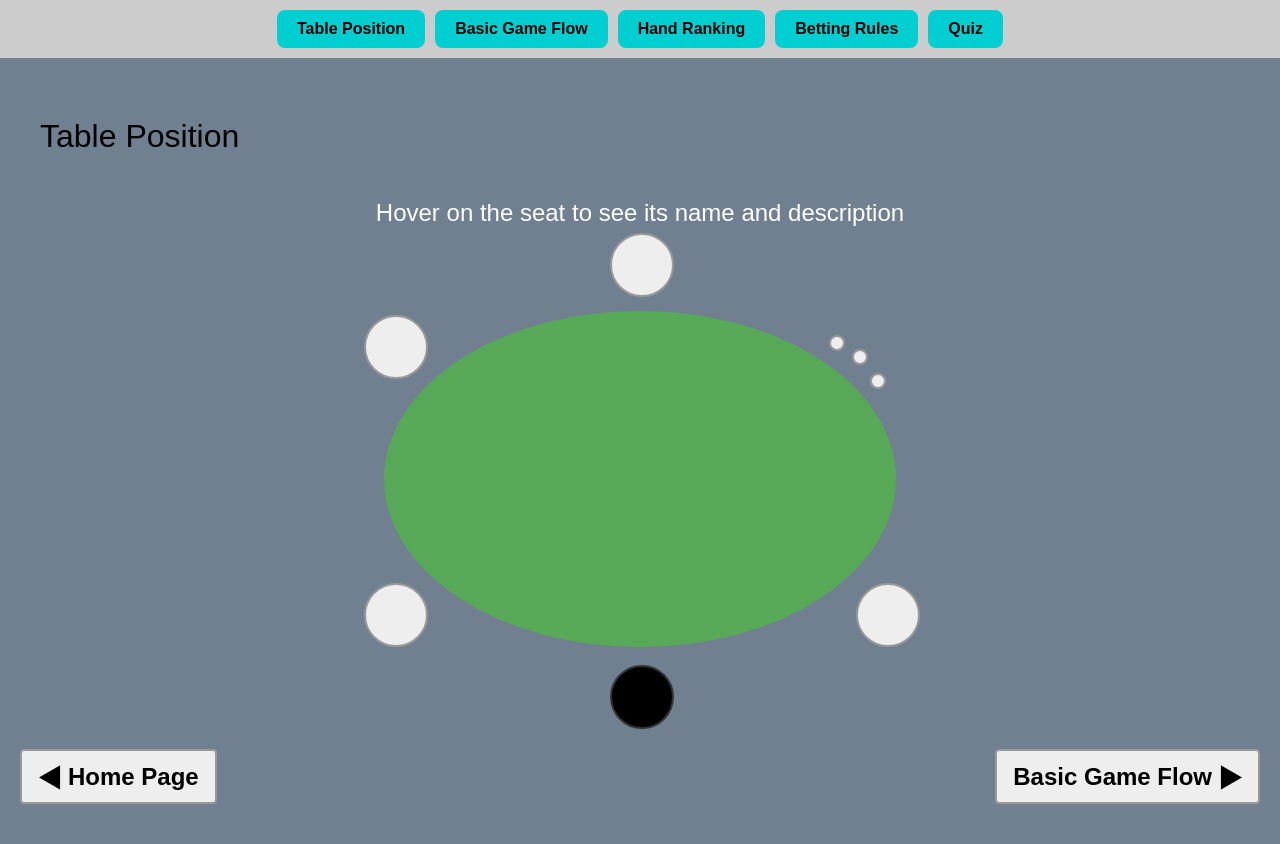
After one commit to GMNBNBNB/4710UI, a Flask app: page /table_position in a window 1280 px wide. The commit adds this page. Run offline with Flask 3, Linux system fonts and the light colour scheme.

Commit message:
table position 页面

```diff
--- a/main.py
+++ b/main.py
@@ -14,5 +14,13 @@ def learning():
 def test():
     return render_template('test.html')
 
+@app.route('/table_position')
+def table_position():
+    return render_template('table_position.html')
+
+@app.route('/basic_game_flow')
+def basic_game_flow():
+    return render_template('basic_game_flow.html')
+
 if __name__ == '__main__':
     app.run(debug=True)
--- /dev/null
+++ b/static/css/nav-arrows.css
@@ -0,0 +1,28 @@
+.nav-arrows {
+  display: flex;
+  justify-content: space-between;
+  align-items: center;
+  margin-top: 30px;
+}
+.nav-arrows a {
+    text-decoration: none;
+    color: #000;
+    background-color: #eee;
+    padding: 8px 16px;
+    border: 2px solid #999;
+    border-radius: 4px;
+    font-weight: bold;
+    display: inline-flex;
+    align-items: center;
+}
+/* 左箭头 */
+.nav-arrows a.prev::before {
+    content: "◀";
+    margin-right: 6px;
+    /* position: static; 伪元素默认就是 static，不用写 */
+}
+/* 右箭头 */
+.nav-arrows a.next::after {
+    content: "▶";
+    margin-left: 6px;
+}
--- a/templates/learning.html
+++ b/templates/learning.html
@@ -32,7 +32,7 @@
     <h1>Learning Page</h1>
 </body>
 <div class="learning-container">
-    <a class="learning-btn">Table Position</a>
+    <a class="learning-btn" href="{{ url_for('table_position') }}">Table Position</a>
     <a class="learning-btn">Basic Game Flow</a>
     <a class="learning-btn">Hand Ranking</a>
     <a class="learning-btn">Betting Rules</a>
--- a/templates/nav.html
+++ b/templates/nav.html
@@ -4,8 +4,16 @@
   <meta charset="UTF-8" />
   <meta name="viewport" content="width=device-width, initial-scale=1.0"/>
   <title>{% block title %}nav bar{% endblock %}</title>
+  <link rel="stylesheet" href="{{ url_for('static', filename='css/nav-arrows.css') }}">
   <style>
-    body { margin: 0; font-family: Arial, sans-serif; }
+    html, body {
+      margin: 0;
+      padding: 0;
+      height: 100vh;
+      display: flex;
+      flex-direction: column;
+      font-family: Arial, sans-serif;
+    }
     .nav {
       background-color: #ccc;
       padding: 10px;
@@ -27,11 +35,13 @@
       color: #fff;
     }
     .content {
+      flex: 1;
       background-color: #708090;
       color: #fff;
       padding: 40px 20px;
       text-align: center;
       font-size: 1.5rem;
+      position: relative;
     }
     {% block extra_style %}{% endblock %}
   </style>
--- /dev/null
+++ b/templates/table_position.html
@@ -0,0 +1,182 @@
+{# templates/table_position.html #}
+{% extends "nav.html" %}
+
+{% block title %}Table Position{% endblock %}
+
+{% block extra_style %}
+  {{ super() }}
+
+  /* 整体标题 */
+  .table-title {
+    text-align: left;
+    background-color: #708090;
+    padding: 20px;
+    font-size: 2rem;
+    color: #000;
+    margin-bottom: 20px;
+  }
+
+  /* 牌桌容器 */
+  .table-container {
+    position: relative;
+    width: 80vw;
+    height: 60vh;
+    margin: 0 auto;
+  }
+  /* 绿色牌桌 */
+  .table-container .table {
+    position: absolute;
+    top: 50%;
+    left: 50%;
+    width: 50%;
+    height: 70%;
+    background-color: #57a957;
+    border-radius: 50%;
+    transform: translate(-50%, -50%);
+  }
+
+  /* 通用座位圆圈样式 */
+  .seat-container {
+    position: absolute;
+    cursor: pointer;
+    width: 60px;
+    height: 60px;
+  }
+  .seat-container .seat {
+    width: 60px;
+    height: 60px;
+    background-color: #eee;
+    border: 2px solid #999;
+    border-radius: 50%;
+  }
+  /* dealer的圆圈大一些，颜色改为黑色 */
+  .seat-container.dealer .seat {
+    background-color: #000;
+    border-color: #333;
+  }
+  .seat-container .tooltip {
+    visibility: hidden;
+    position: absolute;
+    top: -8px;
+    left: 50%;
+    transform: translate(-50%, -100%);
+    background-color: #f5f5f5;
+    color: #333;
+    padding: 8px;
+    border: 1px solid #ccc;
+    border-radius: 4px;
+    font-size: 0.9rem;
+    line-height: 1.3;
+    text-align: left;
+    white-space: normal;
+    width: 200px;
+    z-index: 10;
+  }
+  .seat-container:hover .tooltip {
+    visibility: visible;
+  }
+  .seat-container:hover .seat {
+    background-color: #FFD700; /* 金黄色 */
+  }
+
+  /* 调整成更居中的百分比 */
+  .under-the-gun {
+    top: 5%;
+    left: 50%;
+    transform: translate(-50%, -50%);
+  }
+  .big-blind {
+    left: 26%;
+    top: 22%;
+    transform: translate(-50%, -50%);
+  }
+  .small-blind {
+    left: 26%;
+    top: 78%;
+    transform: translate(-50%, -50%);
+  }
+  .dealer {
+    bottom: 5%;
+    left: 50%;
+    transform: translate(-50%, 50%);
+  }
+  .cutoff {
+    right: 26%;
+    top: 78%;
+    transform: translate(50%, -50%);
+  }
+
+  /* 右侧点点点 */
+  .seat-dot {
+    position: absolute;
+    width: 12px; height: 12px;
+    background-color: #eee;
+    border: 2px solid #999;
+    border-radius: 50%;
+  }
+  .dot1 { right: 30%; top: 20%; }
+  .dot2 { right: 27.7%; top: 23%; }
+  .dot3 { right: 26%; top: 28%; }
+
+{% endblock %}
+
+{% block content %}
+  <div class="table-title">Table Position</div>
+
+  <p style="text-align:center; color:#fff; margin-bottom:12px; font-size:1.5rem;">
+    Hover on the seat to see its name and description
+  </p>
+
+  <div class="table-container">
+    <div class="table"></div>
+
+    <div class="seat-container dealer">
+      <div class="seat"></div>
+      <div class="tooltip">
+        <strong>Dealer / Button</strong><br/>
+        Acts last on all post‑flop rounds and controls the deal.
+      </div>
+    </div>
+
+    <div class="seat-container small-blind">
+      <div class="seat"></div>
+      <div class="tooltip">
+        <strong>Small Blind</strong><br/>
+        Posts half of the big blind before cards are dealt.
+      </div>
+    </div>
+
+    <div class="seat-container big-blind">
+      <div class="seat"></div>
+      <div class="tooltip">
+        <strong>Big Blind</strong><br/>
+        Posts forced full blind bet before cards are dealt.
+      </div>
+    </div>
+
+    <div class="seat-container under-the-gun">
+      <div class="seat"></div>
+      <div class="tooltip">
+        <strong>Under The Gun</strong><br/>
+        First to act pre‑flop, often a tough early position.
+      </div>
+    </div>
+
+    <div class="seat-container cutoff">
+      <div class="seat"></div>
+      <div class="tooltip">
+        <strong>Cut‑off</strong><br/>
+        One seat right of the button—late position with fewer players to act.
+      </div>
+    </div>
+
+    <div class="seat-dot dot1"></div>
+    <div class="seat-dot dot2"></div>
+    <div class="seat-dot dot3"></div>
+  </div>
+
+  <div class="nav-arrows">
+    <a href="{{ url_for('learning') }}" class="prev">Home Page</a>
+    <a href="{{ url_for('basic_game_flow') }}" class="next">Basic Game Flow</a>
+  </div>
+{% endblock %}
```
